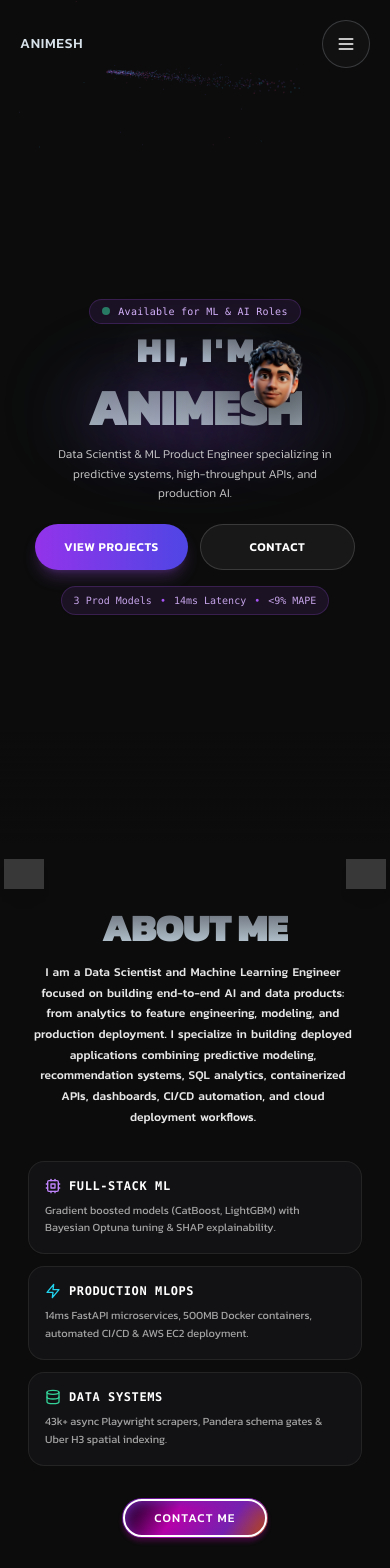
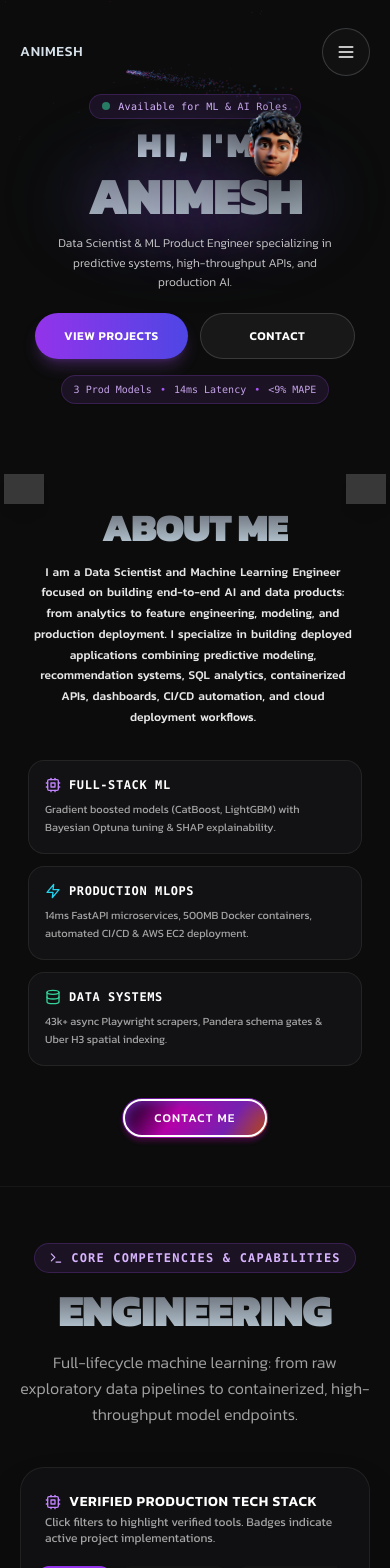
Before and after one commit to anixes/Portfolio_website, a React (Vite) app: page / in a window 390 px wide. Shown: the top 1568 px of the page. Built offline with nearby package versions, Linux system fonts and the light colour scheme; grey boxes are pictures that could not be loaded.

Commit message:
fix(mobile): eliminate excessive hero vertical voids and fix avatar sticker occluding text

```diff
--- a/src/components/KineticHeroTitle.tsx
+++ b/src/components/KineticHeroTitle.tsx
@@ -94,7 +94,7 @@ export const KineticHeroTitle: React.FC = () => {
         initial={{ opacity: 0, y: 25 }}
         animate={{ opacity: 1, y: 0 }}
         transition={{ duration: 0.8, ease: [0.16, 1, 0.3, 1] }}
-        className="flex items-center justify-center gap-1 sm:gap-2 leading-none mb-3 sm:mb-2 -translate-y-4 sm:translate-y-0"
+        className="flex items-center justify-center gap-1 sm:gap-2 leading-none mb-1.5 sm:mb-2"
       >
         {topPhrase.map((char, index) => (
           <motion.span
@@ -165,7 +165,7 @@ export const KineticHeroTitle: React.FC = () => {
           }}
           whileHover={{ scale: 1.14, rotate: 10 }}
           whileTap={{ scale: 0.92, rotate: -6 }}
-          className="absolute -top-11 xs:-top-13 sm:-top-20 md:-top-24 lg:-top-28 xl:-top-32 right-0 sm:right-1 md:right-2 z-30 pointer-events-auto cursor-pointer"
+          className="absolute -top-[64px] xs:-top-[72px] sm:-top-24 md:-top-32 lg:-top-36 xl:-top-44 right-0 sm:right-1 md:right-0 z-30 pointer-events-auto cursor-pointer"
         >
           <div className="relative group/sticker">
             <motion.img
--- a/src/sections/AboutSection.tsx
+++ b/src/sections/AboutSection.tsx
@@ -12,7 +12,7 @@ export const AboutSection: React.FC<AboutSectionProps> = ({ onContactClick }) =>
   return (
     <section
       id="about"
-      className="relative min-h-0 md:min-h-screen w-full bg-[#0C0C0C] px-5 sm:px-8 md:px-10 py-16 sm:py-24 md:py-32 flex flex-col justify-center items-center overflow-hidden"
+      className="relative min-h-0 md:min-h-screen w-full bg-[#0C0C0C] px-5 sm:px-8 md:px-10 py-12 sm:py-20 md:py-32 flex flex-col justify-center items-center overflow-hidden"
     >
       {/* Corner Decorative 3D Images */}
       {/* Top-Left: Moon icon */}
--- a/src/sections/HeroSection.tsx
+++ b/src/sections/HeroSection.tsx
@@ -51,7 +51,7 @@ export const HeroSection: React.FC<HeroSectionProps> = ({ onContactClick }) => {
   };
 
   return (
-    <section className="relative h-[100dvh] min-h-[100dvh] w-full flex flex-col justify-between overflow-x-clip bg-[#0C0C0C]">
+    <section className="relative min-h-0 md:min-h-[100dvh] md:h-[100dvh] w-full flex flex-col justify-between overflow-x-clip bg-[#0C0C0C] pt-2 pb-10 sm:pb-14 md:py-0">
       {/* 3D Interactive Data Nebula */}
       <DataNebula />
       {/* Navbar Header */}
@@ -110,7 +110,7 @@ export const HeroSection: React.FC<HeroSectionProps> = ({ onContactClick }) => {
       </FadeIn>
 
       {/* Hero Center Stage: Heading with integrated 3D sticker + Mobile-First Flow */}
-      <div className="relative flex-1 flex flex-col justify-center items-center w-full z-10 px-3 sm:px-4 my-auto">
+      <div className="relative flex-1 flex flex-col justify-center items-center w-full z-10 px-3 sm:px-4 my-4 sm:my-6 md:my-auto">
         {/* Availability Badge */}
         <FadeIn delay={0.1} y={-10} className="mb-2 sm:mb-4">
           <div className="inline-flex items-center gap-2 px-3 py-1 rounded-full bg-purple-500/10 border border-purple-500/20 text-purple-300 text-[10px] xs:text-[11px] font-mono tracking-wide">
@@ -155,7 +155,7 @@ export const HeroSection: React.FC<HeroSectionProps> = ({ onContactClick }) => {
       </div>
 
       {/* Seamless Bottom Edge Gradient Blend into #0C0C0C */}
-      <div className="absolute bottom-0 inset-x-0 h-28 sm:h-36 bg-gradient-to-t from-[#0C0C0C] via-[#0C0C0C]/60 to-transparent pointer-events-none z-10" />
+      <div className="hidden md:block absolute bottom-0 inset-x-0 h-28 sm:h-36 bg-gradient-to-t from-[#0C0C0C] via-[#0C0C0C]/60 to-transparent pointer-events-none z-10" />
 
       {/* Desktop Bottom Bar (Shown only on md+ screens where horizontal space allows) */}
       <div className="hidden md:flex flex-row justify-between items-end pb-8 md:pb-10 px-8 md:px-10 w-full z-20 gap-3">
--- a/src/sections/ServicesSection.tsx
+++ b/src/sections/ServicesSection.tsx
@@ -89,7 +89,7 @@ export const ServicesSection: React.FC = () => {
   return (
     <section
       id="services"
-      className="w-full bg-[#0C0C0C] text-[#D7E2EA] px-5 sm:px-8 md:px-12 py-24 sm:py-32 relative z-10 border-t border-neutral-900 overflow-hidden"
+      className="w-full bg-[#0C0C0C] text-[#D7E2EA] px-5 sm:px-8 md:px-12 py-14 sm:py-20 md:py-32 relative z-10 border-t border-neutral-900 overflow-hidden"
     >
       {/* Background ambient lighting */}
       <div className="absolute top-1/4 left-1/2 -translate-x-1/2 w-[600px] h-[600px] bg-purple-600/5 rounded-full blur-[140px] pointer-events-none" />
@@ -97,7 +97,7 @@ export const ServicesSection: React.FC = () => {
 
       <div className="max-w-6xl mx-auto flex flex-col items-center relative z-20">
         {/* Section Heading */}
-        <FadeIn delay={0} y={40} className="w-full text-center mb-16 sm:mb-20">
+        <FadeIn delay={0} y={40} className="w-full text-center mb-10 sm:mb-16 md:mb-20">
           <div className="inline-flex items-center gap-2 px-3.5 py-1.5 rounded-full bg-purple-500/10 border border-purple-500/20 text-purple-300 text-xs font-mono font-semibold uppercase tracking-widest mb-4">
             <Terminal className="w-3.5 h-3.5" />
             Core Competencies & Capabilities
```
